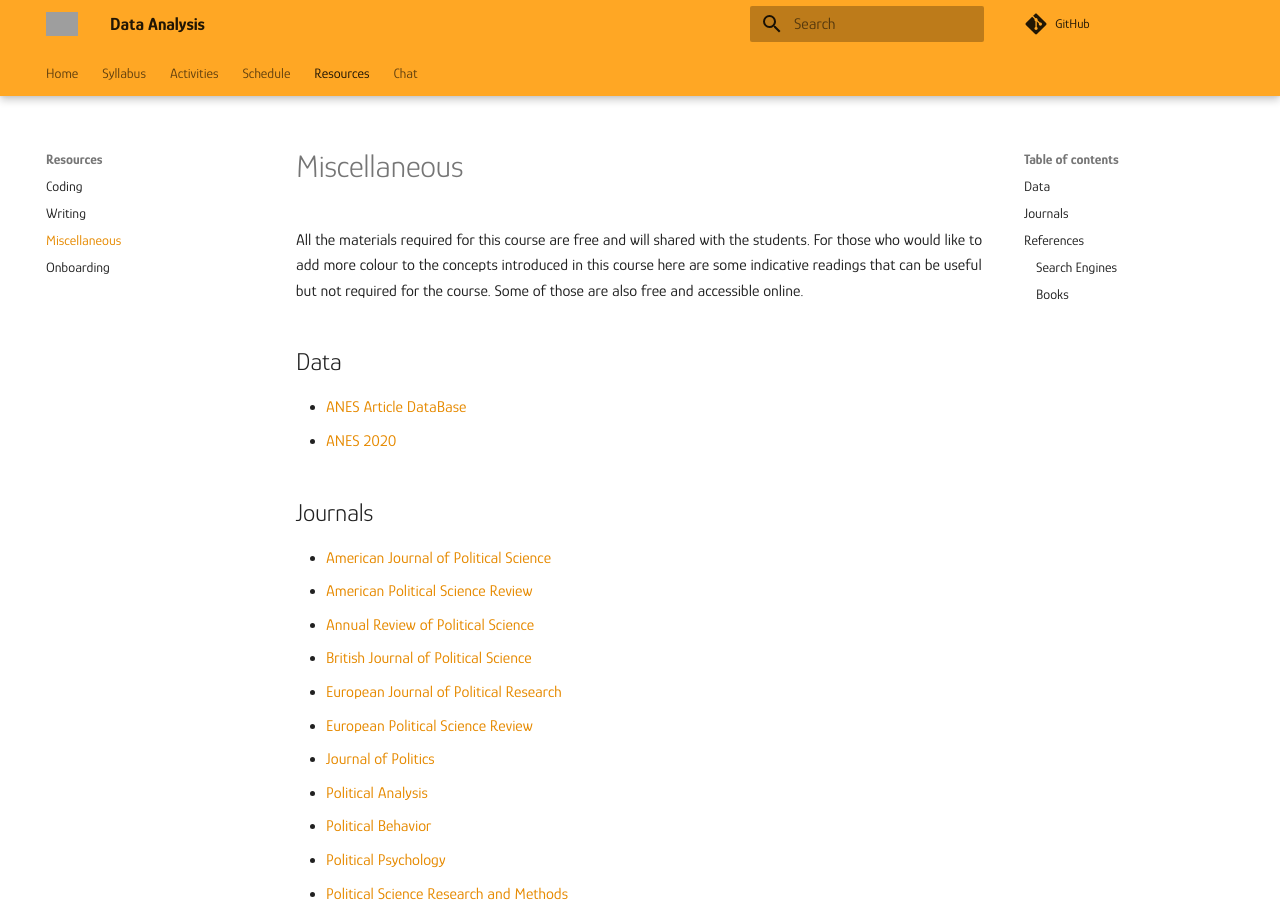
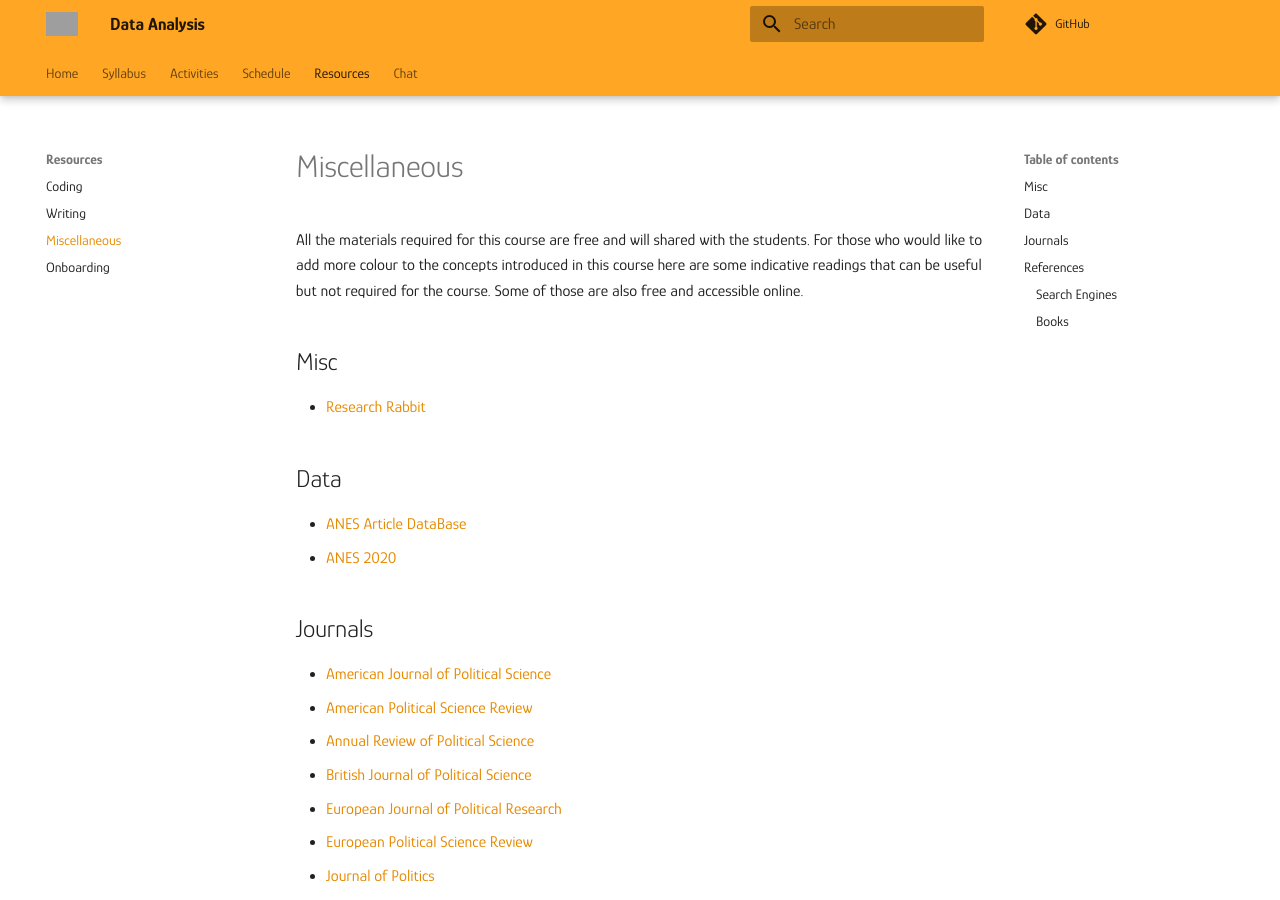
Before and after one commit to mickaeltemporao/data-analysis, an MkDocs documentation site: the page built from docs/resources/misc.md, in a window 1280 px wide and 900 px high. Built offline with MkDocs 1.6.1 and Material for MkDocs 9.7.7, drawn with Linux system fonts in a browser that asks for light colours; comment, search, counter and statistics services are not loaded; grey boxes are pictures that could not be loaded.

Commit message:
adding resource

```diff
--- a/docs/resources/misc.md
+++ b/docs/resources/misc.md
@@ -1,6 +1,9 @@
 # Miscellaneous
 
 All the materials required for this course are free and will shared with the students. For those who would like to add more colour to the concepts introduced in this course here are some indicative readings that can be useful but not required for the course. Some of those are also free and accessible online.
+
+## Misc
+- [Research Rabbit](https://www.researchrabbit.ai/)
 
 ## Data
 - [ANES Article DataBase](https://electionstudies.org/papers-documents/anes-bibliography/)
```
